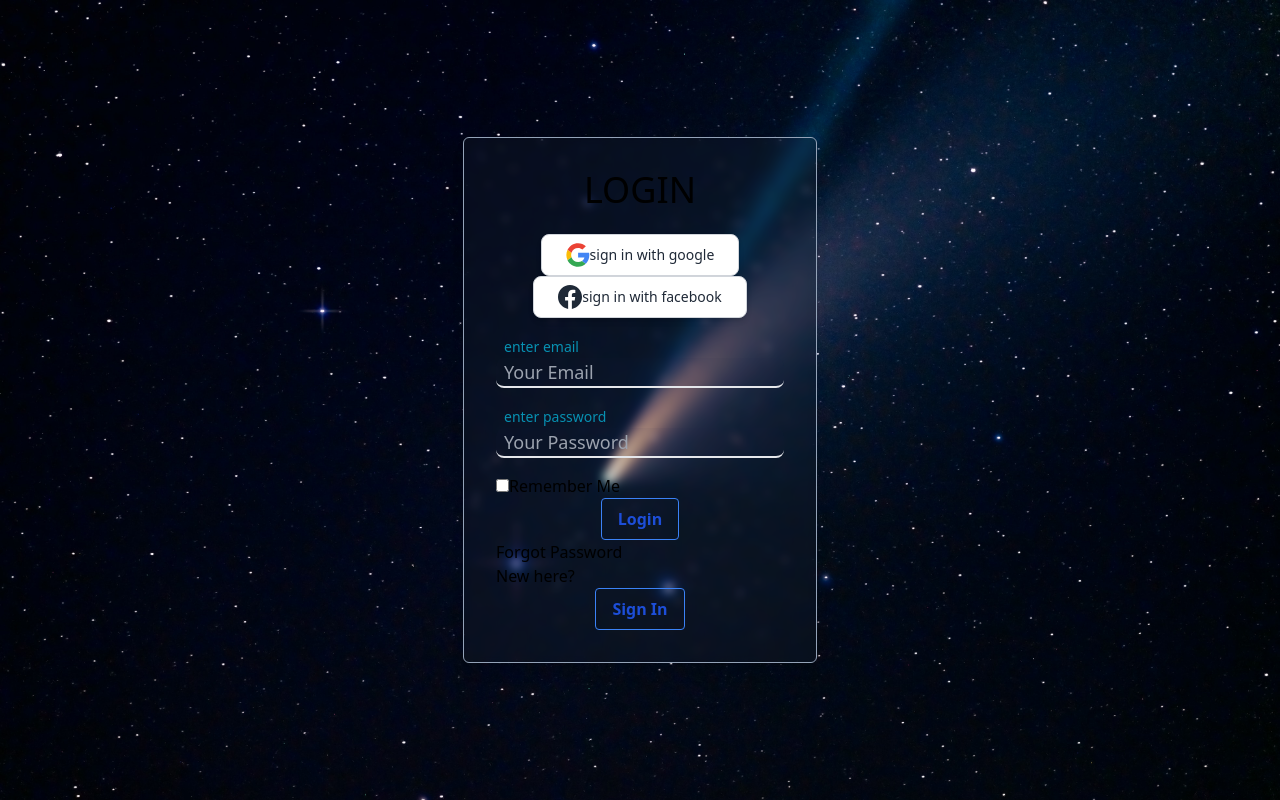
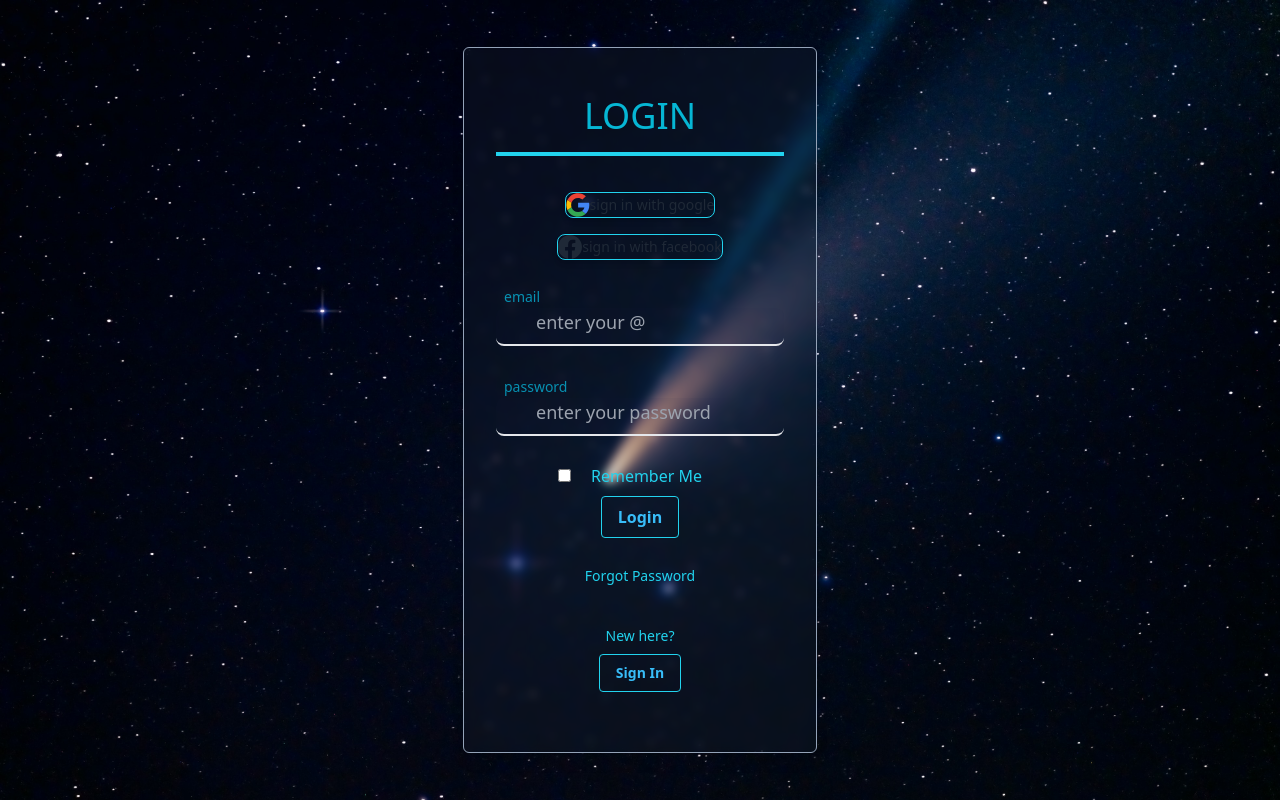
Before and after one commit to FinalProjectYZPIH/FinalProject, a React (Vite) app in the folder client/: page /login in a window 1280 px wide. Built offline with nearby package versions, Linux system fonts and the light colour scheme; no server answers.

Commit message:
added styling for login  & sign up

```diff
--- a/client/src/components/Buttons.jsx
+++ b/client/src/components/Buttons.jsx
@@ -3,7 +3,7 @@ import React from "react";
 export const Button = ({ children }) => {
   return (
     <div className="flex items-center justify-center">
-      <button className="flex items-center bg-transparent hover:bg-blue-500 text-blue-700 font-semibold hover:text-white py-2 px-4 border border-blue-500 hover:border-transparent rounded">
+      <button className="flex items-center bg-transparent hover:border-y-teal-400 hover:bg-cyan-400 text-sky-400 font-semibold hover:text-white hover:bg-opacity-1 py-2 px-4 border border-cyan-400 hover:border-transparent rounded m-2 focus:outline-none focus:ring-2 focus:ring-offset-2 focus:ring-sky-300">
         {children}
       </button>
     </div>
@@ -13,7 +13,7 @@ export const Button = ({ children }) => {
 export const MediaButtons = ({ children }) => {
   return (
     <div className="flex items-center justify-center">
-      <button className="flex items-center bg-white border border-gray-300 rounded-lg shadow-md px-6 py-2 text-sm font-medium text-gray-800 hover:bg-gray-200 focus:outline-none focus:ring-2 focus:ring-offset-2 focus:ring-gray-500">
+      <button className="m-2  flex items-center bg-transparent  bg-opacity-60 border border-cyan-400 rounded-lg shadow-md text-sm font-medium text-gray-800 hover:bg-cyan-400 focus:outline-none focus:ring-2 focus:ring-offset-2 focus:ring-sky-300">
         {children}
       </button>
     </div>
--- a/client/src/components/Inputs.jsx
+++ b/client/src/components/Inputs.jsx
@@ -3,7 +3,7 @@ export const Inputs = ({ type, label, ph, onChangeFn, value }) => {
         <div className='my-4'>
             <label htmlFor={label} className="text-sm text-cyan-600 px-2 py-2.3">{label}</label>
             <input
-                className="bg-blue-950 bg-opacity-5  block w-72 py-2.3 px-2 text-lg text-white  border-b-2 rounded-lg border-grey-300 appearance-none dark:focus:border-blue-500 focus:outline-none focus:ring-0 focus:text-white focus:border-blue-600 hover:border-b-cyan-400"
+                className="bg-blue-950 bg-opacity-5  block w-72 py-2.3 px-10 pb-2 mb-7 text-lg text-teal-200 focus:outline-none focus:ring-2 focus:ring-offset-2 focus:ring-sky-300 border-b-2 rounded-lg border-grey-300 appearance-none dark:focus:border-blue-500 focus:outline-none focus:ring-0 focus:text-white focus:bg-sky-600 focus:bg-opacity-25 focus:border-blue-600 hover:border-b-cyan-400"
                 type={type}
                 placeholder={ph}
                 id={label}
--- a/client/src/components/LoginComponent.jsx
+++ b/client/src/components/LoginComponent.jsx
@@ -12,23 +12,23 @@ export const LoginComponent = () => {
     return (
         <div className='flex items-center justify-center bg-bgLightMode bg-cover h-screen w-screen-sm bg-cover' >
             <div className="p-10 m-10 h-screen-sm w-screen-sm bg-slate-800 border border-slate-400 rounded-md p-8 shadow-lg backdrop-filter backdrop-blur-sm bg-opacity-25">
-                <h1 className="text-4xl text-white-bold text-center mb-6">LOGIN</h1>
+                <h1 className="text-4xl font-orbitron text-cyan-500 text-center mb-7 border-b-4  border-cyan-400 p-4">LOGIN</h1>
                 <MediaButtons> <GoogleIcons />sign in with google</MediaButtons>
                 <MediaButtons><FacebookIcons />sign in with facebook</MediaButtons>
                 <form action="" method="post">
 
-                    <Inputs label="enter email" ph="Your Email" type="email">your email</Inputs>
-                    <Inputs label="enter password" ph="Your Password" type="password">your password</Inputs>
+                    <Inputs label="email" ph="enter your @" type="email">email</Inputs>
+                    <Inputs label="password" ph="enter your password" type="password">password</Inputs>
                     <div>
-                        <div>
+                        <div className='text-center'>
                             <input type="checkbox" name="checkbox" id="checkbox" />
-                            <label htmlFor="checkbox">Remember Me</label>
+                            <label htmlFor="checkbox" className='text-cyan-400 p-5'>Remember Me</label>
                         </div>
                         <Button>Login</Button>
-                        <span>Forgot Password</span>
+                        <p className='text-cyan-400 p-5  text-sm text-center'>Forgot Password</p>
                     </div>
                     <div>
-                        <span>New here? <Link to='/Signup'><Button>Sign In</Button></Link> </span>
+                        <p className='text-cyan-400 p-5 text-sm text-center'>New here? <Link to='/Signup'><Button>Sign In</Button></Link> </p>
                     </div>
                 </form>
             </div>
--- a/client/src/components/SignUpComponent.jsx
+++ b/client/src/components/SignUpComponent.jsx
@@ -1,5 +1,6 @@
 
 import React from 'react';
+import '../index.css'
 // import { useNavigate } from 'react-router-dom';
 import { Button } from './Buttons'
 import { Inputs } from './Inputs';
@@ -7,9 +8,10 @@ import backgroundImages from '../../tailwind.config.js'
 export const SignUpComponent = () => {
 
     return (
-        <div className='flex items-center justify-center bg-bgLightMode bg-cover  h-screen'  >
-            <div className="p-10 m-10 h-screen-sm w-screen-sm bg-slate-800 border border-slate-400 rounded-md p-8 shadow-lg backdrop-filter backdrop-blur-sm bg-opacity-25">
-                <h1 className="text-4xl text-blue-600 text-center mb-6">SIGN UP</h1>
+        <div className='flex items-center justify-center bg-bgLightMode h-screen w-screen-sm bg-cover'  >
+            {/* <div className='bg-violet-950 bg-opacity-25 mt-8'> */}
+            <div className="p-10 m-8 mt-16 h-100 bg-slate-800 border border-slate-400 rounded-md p-8 shadow-lg backdrop-filter backdrop-blur-sm bg-opacity-25">
+                <h1 className="text-4xl font-orbitron text-cyan-500 text-center mb-7 border-b-4  border-cyan-400 p-4 mt-2">SIGN UP</h1>
                 <form action="">
                     <Inputs label="First Name" ph="Enter your first name" type="text" />
                     <Inputs label="Last Name" ph="Enter your last name" type="text" />
@@ -19,9 +21,14 @@ export const SignUpComponent = () => {
                     <Inputs label="Birthday" ph="Enter your birthday" type="date" />
                     <Inputs label="Password" ph="Choose a password" type="password" />
                     <Inputs label="Confirm Password" ph="Confirm your password" type="password" />
+                    <div className='text-center'>
+                        <input type="checkbox" name="checkbox" id="checkbox" />
+                        <label htmlFor="checkbox" className='text-cyan-400 p-5'>agree2theTermsOfUse</label>
+                    </div>
                     <Button>Sign In </Button>
                 </form>
             </div>
         </div>
+        // </div>
     );
 };
--- a/client/src/index.css
+++ b/client/src/index.css
@@ -1,3 +1,4 @@
 @tailwind base;
 @tailwind components;
 @tailwind utilities;
+/* @import url('https://fonts.googleapis.com/css2?family=Orbitron&display=swap'); */
```
